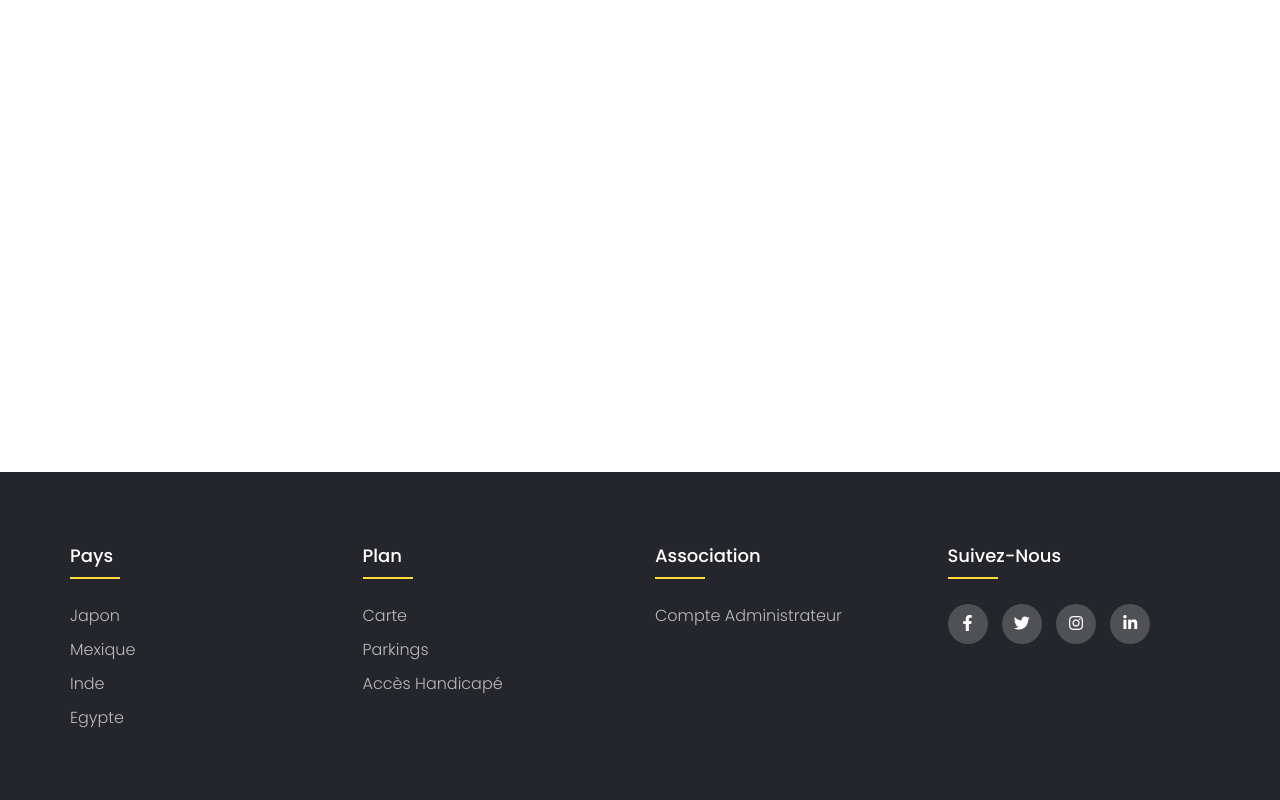
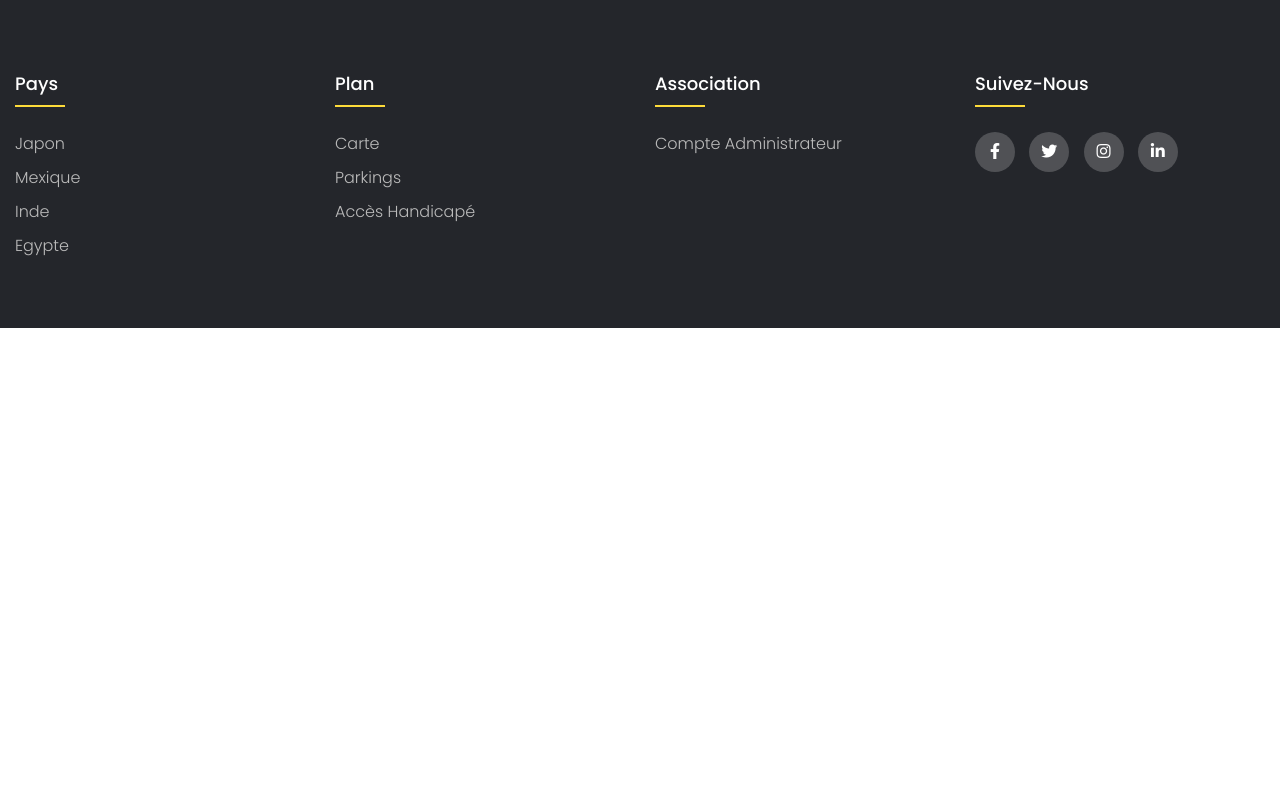
Before and after one commit to theoBlachon/LePuyDuMonde, a PHP site: page /footer.html in a window 1280 px wide. Run offline with PHP 8.4, Linux system fonts and the light colour scheme.

Commit message:
Update footer.css

```diff
--- a/footer.css
+++ b/footer.css
@@ -5,7 +5,7 @@
     padding:0;
     box-sizing: border-box;
   }
-.container{
+ .containerf{
     max-width: 1170px;
     margin:auto;
   }
@@ -21,10 +21,6 @@ ul{
      padding: 70px 0;
      line-height: 1.5;
      font-family: 'Poppins', sans-serif;
-   position: absolute;
-   bottom: 0;
-   left: 0;
-   right: 0;
   }
   .footer-col{
      width: 25%;
```
Lines whose indentation alone changed are shown as unchanged.
